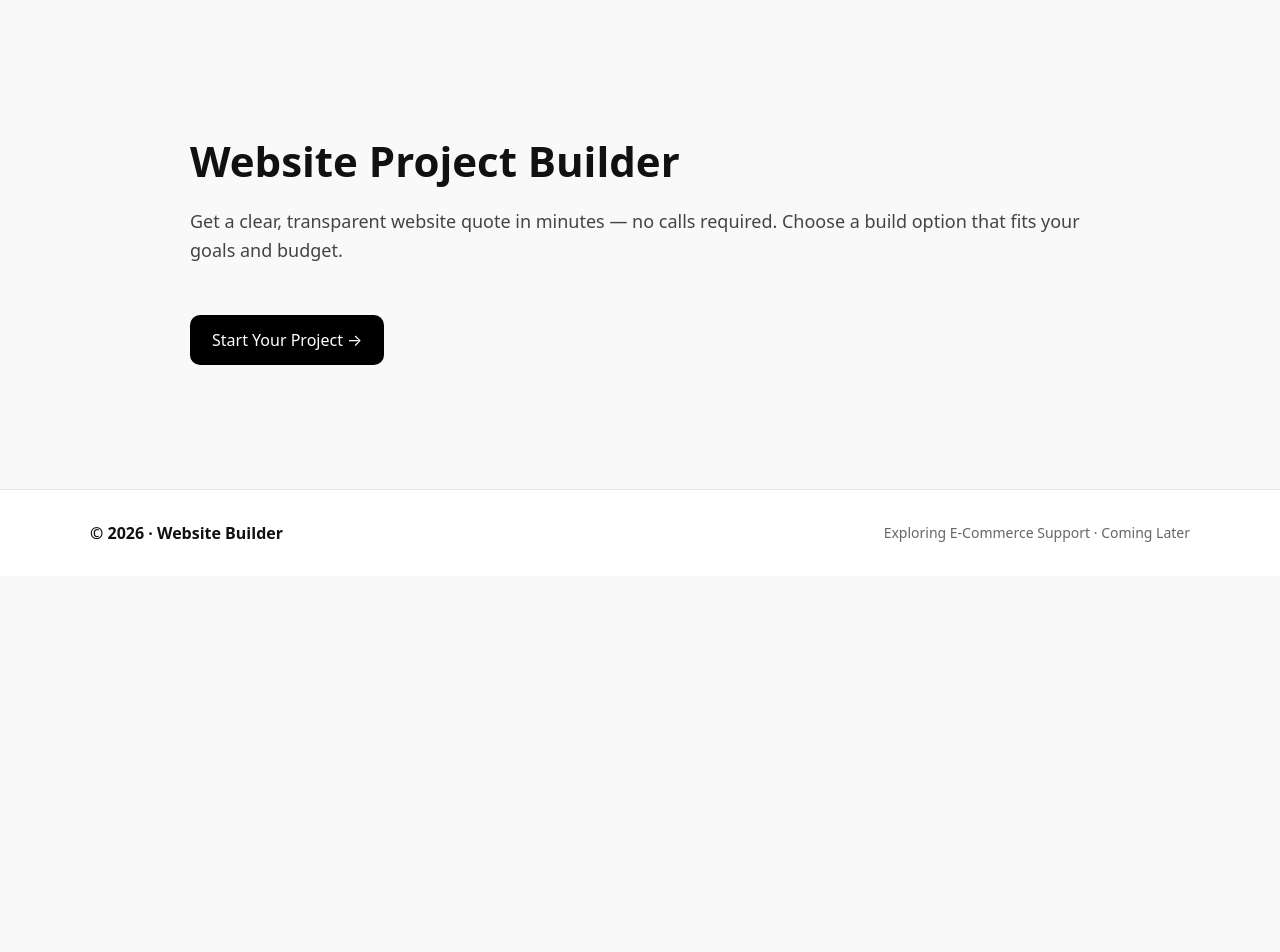
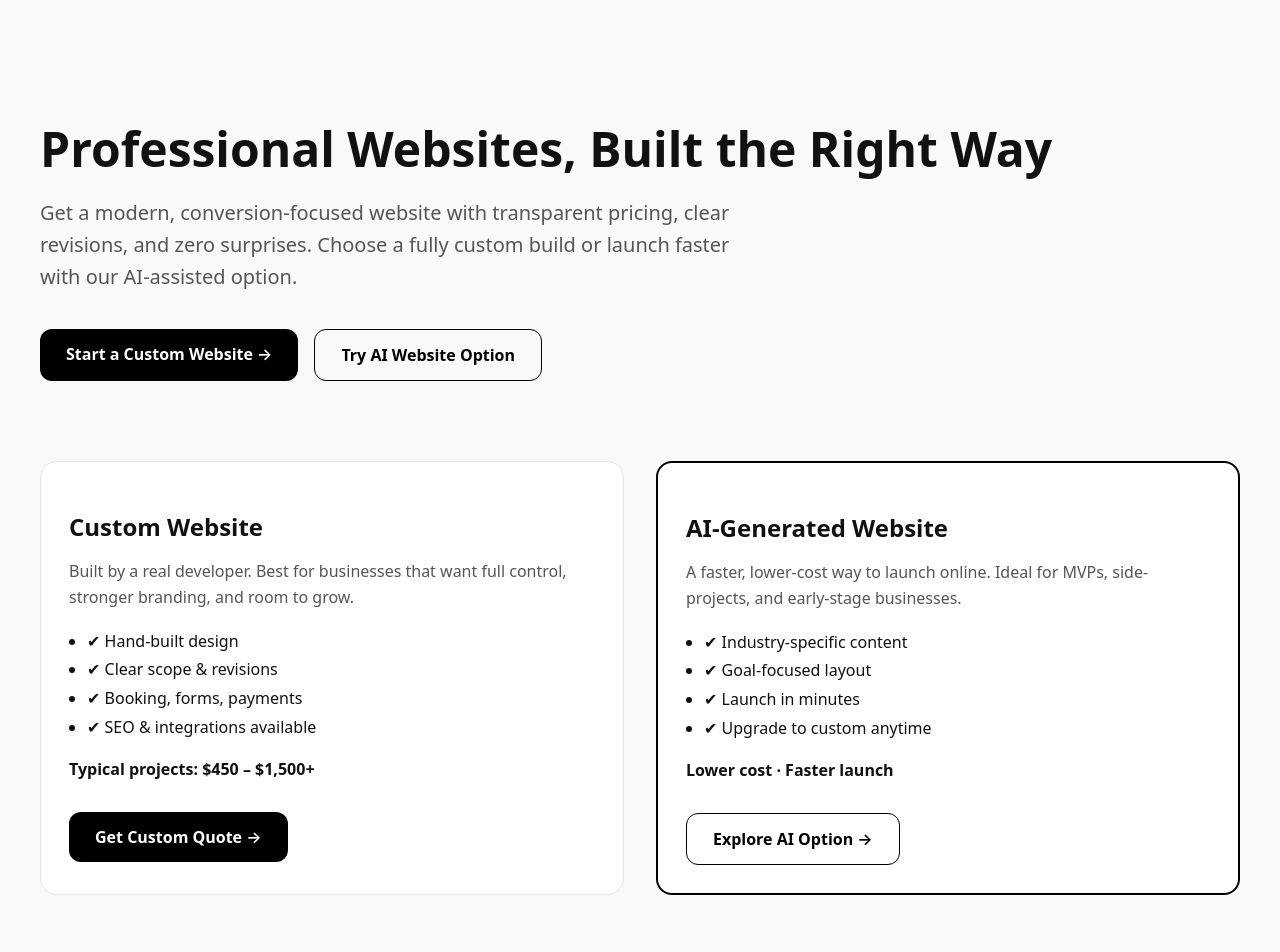
Before and after one commit to kkoly10/website-builder, a Next.js app: page / in a window 1280 px wide. Shown: the top 952 px of the page. Before the commit the page ends 800 px from the top, so only its background shows below. Built offline with nearby package versions, Linux system fonts and the light colour scheme.

Commit message:
Update page.tsx

```diff
--- a/app/page.tsx
+++ b/app/page.tsx
@@ -4,31 +4,161 @@ export const dynamic = "force-dynamic";
 
 export default function Home() {
   return (
-    <main style={{ maxWidth: 900, margin: "80px auto", padding: 24 }}>
-      <h1 style={{ fontSize: 42, fontWeight: 600, marginBottom: 12 }}>
-        Website Project Builder
-      </h1>
+    <main
+      style={{
+        maxWidth: 1200,
+        margin: "0 auto",
+        padding: "80px 24px",
+      }}
+    >
+      {/* HERO */}
+      <section style={{ marginBottom: 80 }}>
+        <h1
+          style={{
+            fontSize: 48,
+            fontWeight: 700,
+            lineHeight: 1.2,
+            marginBottom: 20,
+          }}
+        >
+          Professional Websites, Built the Right Way
+        </h1>
 
-      <p style={{ fontSize: 18, lineHeight: 1.6, color: "#444" }}>
-        Get a clear, transparent website quote in minutes — no calls required.
-        Choose a build option that fits your goals and budget.
-      </p>
+        <p
+          style={{
+            fontSize: 20,
+            color: "#555",
+            maxWidth: 720,
+            lineHeight: 1.6,
+          }}
+        >
+          Get a modern, conversion-focused website with transparent pricing,
+          clear revisions, and zero surprises. Choose a fully custom build or
+          launch faster with our AI-assisted option.
+        </p>
 
-      <Link
-        href="/build"
+        <div style={{ marginTop: 36, display: "flex", gap: 16, flexWrap: "wrap" }}>
+          <Link href="/build" style={primaryBtn}>
+            Start a Custom Website →
+          </Link>
+
+          <Link href="/ai" style={secondaryBtn}>
+            Try AI Website Option
+          </Link>
+        </div>
+      </section>
+
+      {/* OPTIONS */}
+      <section
         style={{
-          display: "inline-block",
-          marginTop: 32,
-          padding: "14px 22px",
-          background: "#000",
-          color: "#fff",
-          borderRadius: 10,
-          textDecoration: "none",
-          fontSize: 16,
+          display: "grid",
+          gridTemplateColumns: "repeat(auto-fit, minmax(300px, 1fr))",
+          gap: 32,
+          marginBottom: 80,
         }}
       >
-        Start Your Project →
-      </Link>
+        {/* CUSTOM */}
+        <div style={card}>
+          <h2 style={{ marginBottom: 12 }}>Custom Website</h2>
+          <p style={mutedText}>
+            Built by a real developer. Best for businesses that want full
+            control, stronger branding, and room to grow.
+          </p>
+
+          <ul style={list}>
+            <li>✔ Hand-built design</li>
+            <li>✔ Clear scope & revisions</li>
+            <li>✔ Booking, forms, payments</li>
+            <li>✔ SEO & integrations available</li>
+          </ul>
+
+          <p style={{ fontWeight: 600, marginTop: 12 }}>
+            Typical projects: $450 – $1,500+
+          </p>
+
+          <Link href="/build" style={{ ...primaryBtn, marginTop: 16 }}>
+            Get Custom Quote →
+          </Link>
+        </div>
+
+        {/* AI */}
+        <div style={{ ...card, border: "2px solid #000" }}>
+          <h2 style={{ marginBottom: 12 }}>AI-Generated Website</h2>
+          <p style={mutedText}>
+            A faster, lower-cost way to launch online. Ideal for MVPs,
+            side-projects, and early-stage businesses.
+          </p>
+
+          <ul style={list}>
+            <li>✔ Industry-specific content</li>
+            <li>✔ Goal-focused layout</li>
+            <li>✔ Launch in minutes</li>
+            <li>✔ Upgrade to custom anytime</li>
+          </ul>
+
+          <p style={{ fontWeight: 600, marginTop: 12 }}>
+            Lower cost · Faster launch
+          </p>
+
+          <Link href="/ai" style={{ ...secondaryBtn, marginTop: 16 }}>
+            Explore AI Option →
+          </Link>
+        </div>
+      </section>
+
+      {/* WHY US */}
+      <section style={{ maxWidth: 900 }}>
+        <h2 style={{ marginBottom: 16 }}>Why Work With Us</h2>
+
+        <ul style={{ ...list, color: "#444" }}>
+          <li>• Transparent pricing — no hidden fees</li>
+          <li>• Clear revision limits to avoid disputes</li>
+          <li>• Modern tech stack, fast loading sites</li>
+          <li>• Human support — not just software</li>
+        </ul>
+      </section>
     </main>
   );
 }
+
+/* ---------------- STYLES ---------------- */
+
+const primaryBtn = {
+  display: "inline-block",
+  padding: "14px 26px",
+  background: "#000",
+  color: "#fff",
+  borderRadius: 12,
+  textDecoration: "none",
+  fontSize: 16,
+  fontWeight: 600,
+};
+
+const secondaryBtn = {
+  display: "inline-block",
+  padding: "14px 26px",
+  border: "1px solid #000",
+  color: "#000",
+  borderRadius: 12,
+  textDecoration: "none",
+  fontSize: 16,
+  fontWeight: 600,
+};
+
+const card = {
+  border: "1px solid #e5e5e5",
+  borderRadius: 16,
+  padding: 28,
+  background: "#fff",
+};
+
+const mutedText = {
+  color: "#555",
+  lineHeight: 1.6,
+};
+
+const list = {
+  marginTop: 16,
+  lineHeight: 1.8,
+  paddingLeft: 18,
+};
```
